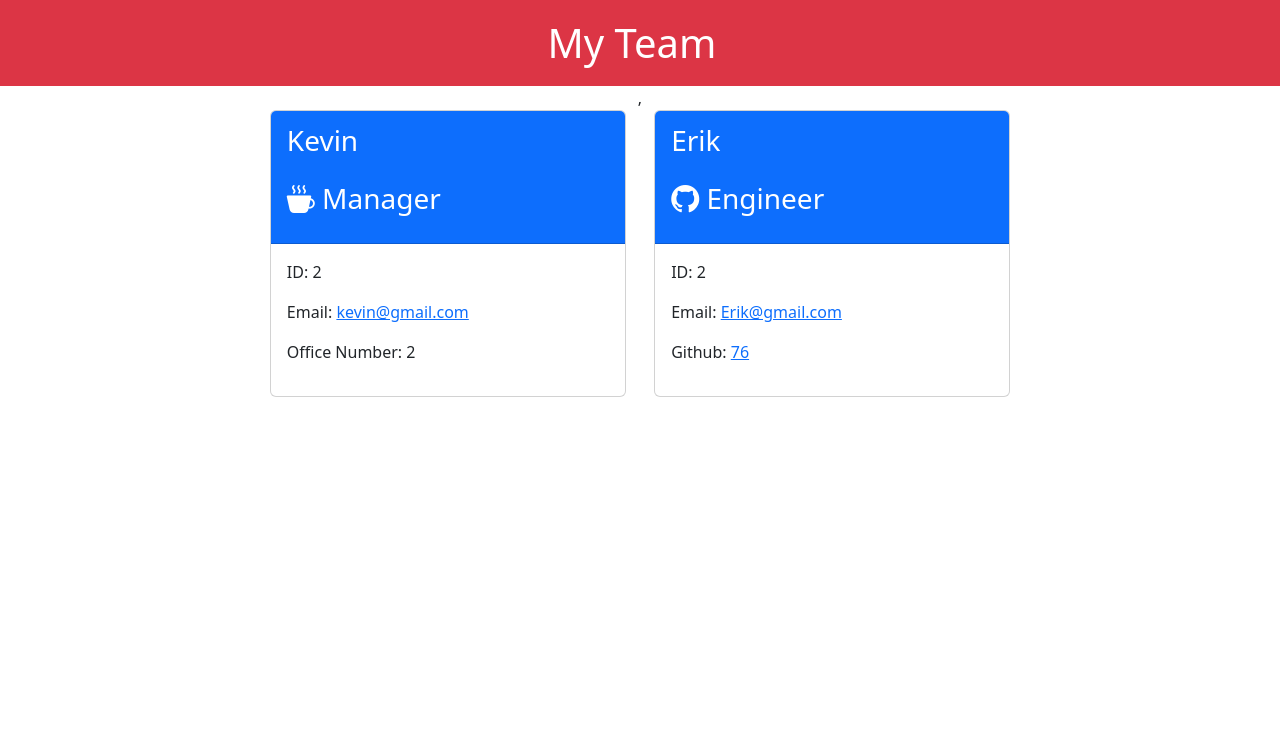
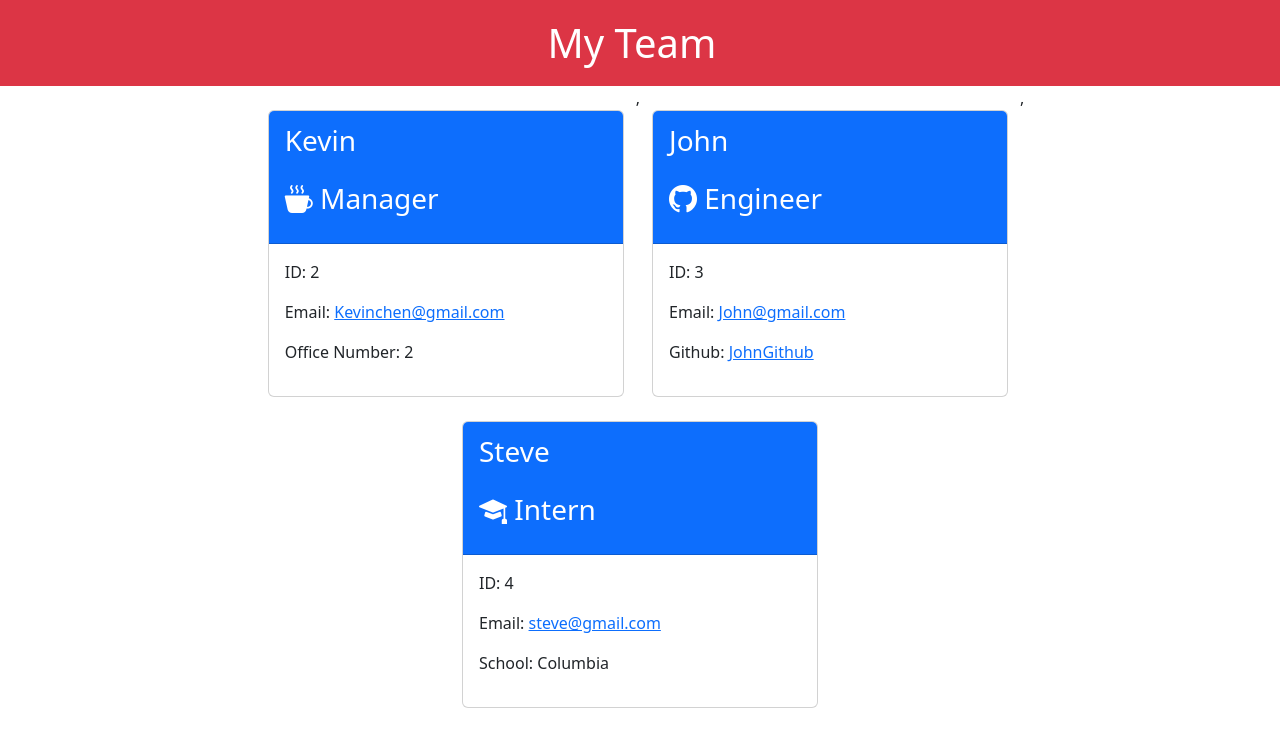
Before and after one commit to realkevinC/Team-Profile-Generator, a website: page dist/teamBuilt.html in a window 1280 px wide. Drawn offline with nearby package versions, Linux system fonts and the light colour scheme.

Commit message:
Readme update

```diff
--- a/dist/teamBuilt.html
+++ b/dist/teamBuilt.html
@@ -29,7 +29,7 @@
             </div>
             <div class="card-body">
                 <p id="id">ID: 2</p>
-                <p id="email">Email: <a href="mailto:kevin@gmail.com">kevin@gmail.com</a></p>
+                <p id="email">Email: <a href="mailto:Kevinchen@gmail.com">Kevinchen@gmail.com</a></p>
                 <p id="office">Office Number: 2</p>
             </div>
         </div>
@@ -38,13 +38,27 @@
     <div class="col-4 mt-4">
         <div class="card h-100">
             <div class="card-header bg-primary">
-                <p class="text-white fs-3">Erik</p>
+                <p class="text-white fs-3">John</p>
                 <span class="text-white fs-3"><p><i class="bi bi-github"></i> Engineer</p></span>
             </div>
             <div class="card-body">
-                <p id="id">ID: 2</p>
-                <p id="email">Email: <a href="mailto:Erik@gmail.com">Erik@gmail.com</a></p>
-                <p id="github">Github: <a href="https://github.com/76">76</a></p>
+                <p id="id">ID: 3</p>
+                <p id="email">Email: <a href="mailto:John@gmail.com">John@gmail.com</a></p>
+                <p id="github">Github: <a href="https://github.com/JohnGithub">JohnGithub</a></p>
+            </div>
+        </div>
+    </div>
+    ,
+    <div class="col-4 mt-4">
+        <div class="card h-100">
+            <div class="card-header bg-primary">
+                <p class="text-white fs-3">Steve</p>
+                <span class="text-white fs-3"><p><i class="bi bi-mortarboard-fill"></i> Intern</p></span>
+            </div>
+            <div class="card-body">
+                <p id="id">ID: 4</p>
+                <p id="email">Email: <a href="mailto:steve@gmail.com">steve@gmail.com</a></p>
+                <p id="school">School: Columbia</p>
             </div>
         </div>
     </div>
```
Also changed, not shown: README.md, asset/images/Screen Shot 2022-11-02 at 8.15.15 PM.png (added), asset/images/screencapture-file-Users-kevinchen-bcs-challenges-Team-Profile-Generator-dist-teamBuilt-html-2022-11-02-20_16_38.png (added).
